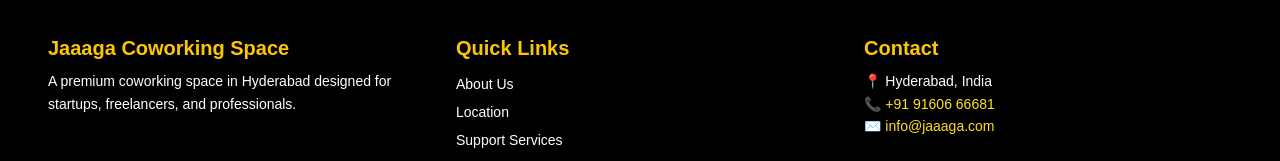
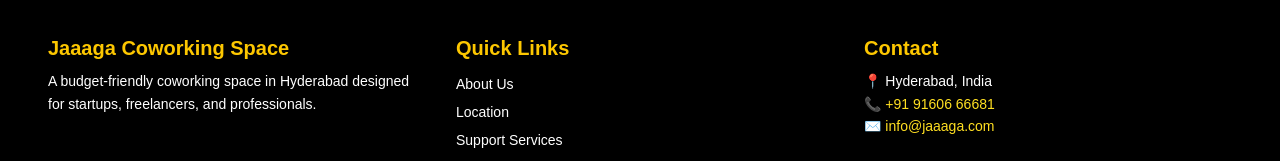
Before and after one commit to sushmasri1906/Jaaaga-coworking-space, a Next.js app: page / in a window 1280 px wide. Shown: the part 6483-6644 px from the top of the page. Built offline with nearby package versions, Linux system fonts and the light colour scheme.

Commit message:
footer updated

```diff
--- a/src/components/Footer.tsx
+++ b/src/components/Footer.tsx
@@ -42,8 +42,8 @@ const Footer = () => {
 							Jaaaga Coworking Space
 						</h3>
 						<p className="text-white mt-2 text-sm leading-relaxed">
-							A premium coworking space in Hyderabad designed for startups,
-							freelancers, and professionals.
+							A budget-friendly coworking space in Hyderabad designed for
+							startups, freelancers, and professionals.
 						</p>
 					</motion.div>
 
```
